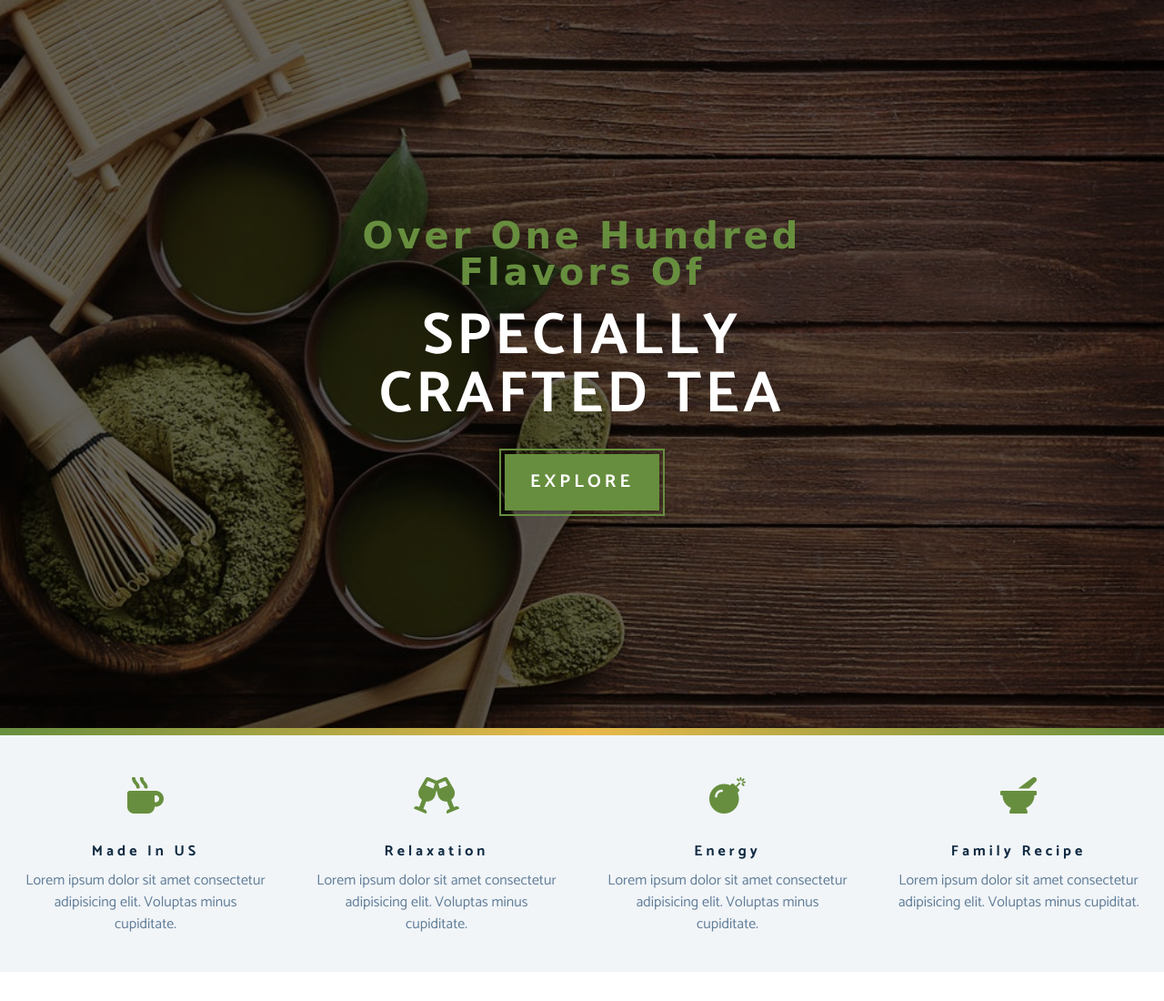
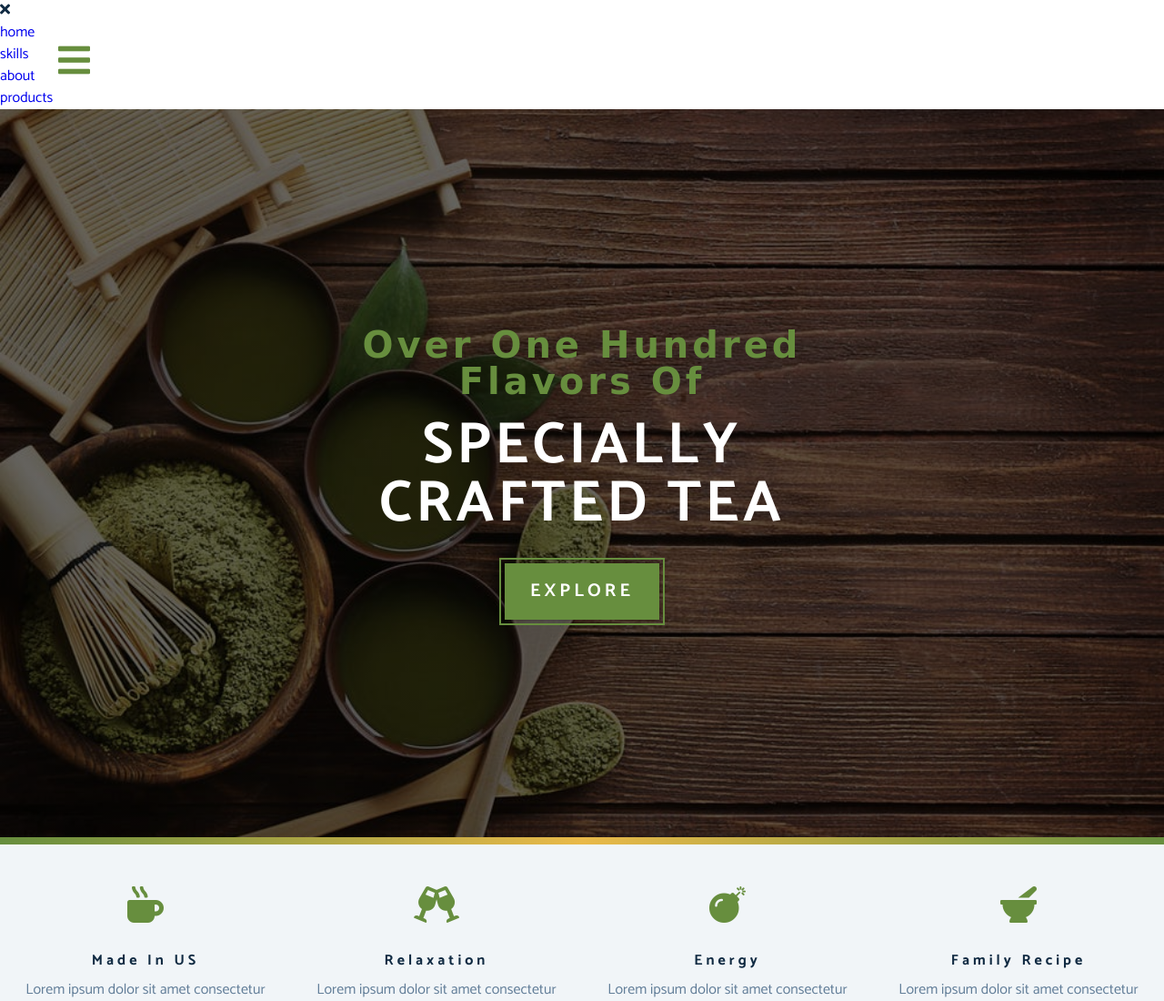
Before and after one commit to mimakuch/tea--station--project, a plain HTML site: page index.html in a window 1280 px wide. Shown: the top 1100 px of the page at 91% size. Drawn offline with Linux system fonts and the light colour scheme; a web font is replaced by a local one.

Commit message:
navbar HTML added

```diff
--- a/css/styles.css
+++ b/css/styles.css
@@ -150,6 +150,22 @@ p {
         padding: 4rem 1rem;
     }
 }
+
+/*==============
+NAVBAR
+============== */
+
+.nav-btn {
+    position: fixed;
+    top: 5%;
+    left: 5%;
+    font-size: 2.5rem;
+    color: var(--clr-primary);
+    z-index: 1;
+    cursor: pointer;
+    /* animation */
+}
+
 
 /*==============
 Header
--- a/index.html
+++ b/index.html
@@ -14,6 +14,23 @@
 
 <body>
   <!-- navbar -->
+  <!-- nav button -->
+  <span class="nav-btn">
+    <i class="fas fa-bars" id="nav-btn"></i>
+  </span>
+  <nav class="navbar" id="navbar">
+    <div class="navbar-header">
+      <span class="nav-close" id="nav-close">
+        <i class="fas fa-times"></i>
+      </span>
+    </div>
+    <ul class="nav-items">
+      <li><a href="index.html" class="nav-link">home</a></li>
+      <li><a href="skills.html" class="nav-link">skills</a></li>
+      <li><a href="about.html" class="nav-link">about</a></li>
+      <li><a href="products.html" class="nav-link">products</a></li>
+    </ul>
+  </nav>
   <!-- header -->
   <header class="header">
     <div class="banner">
```
